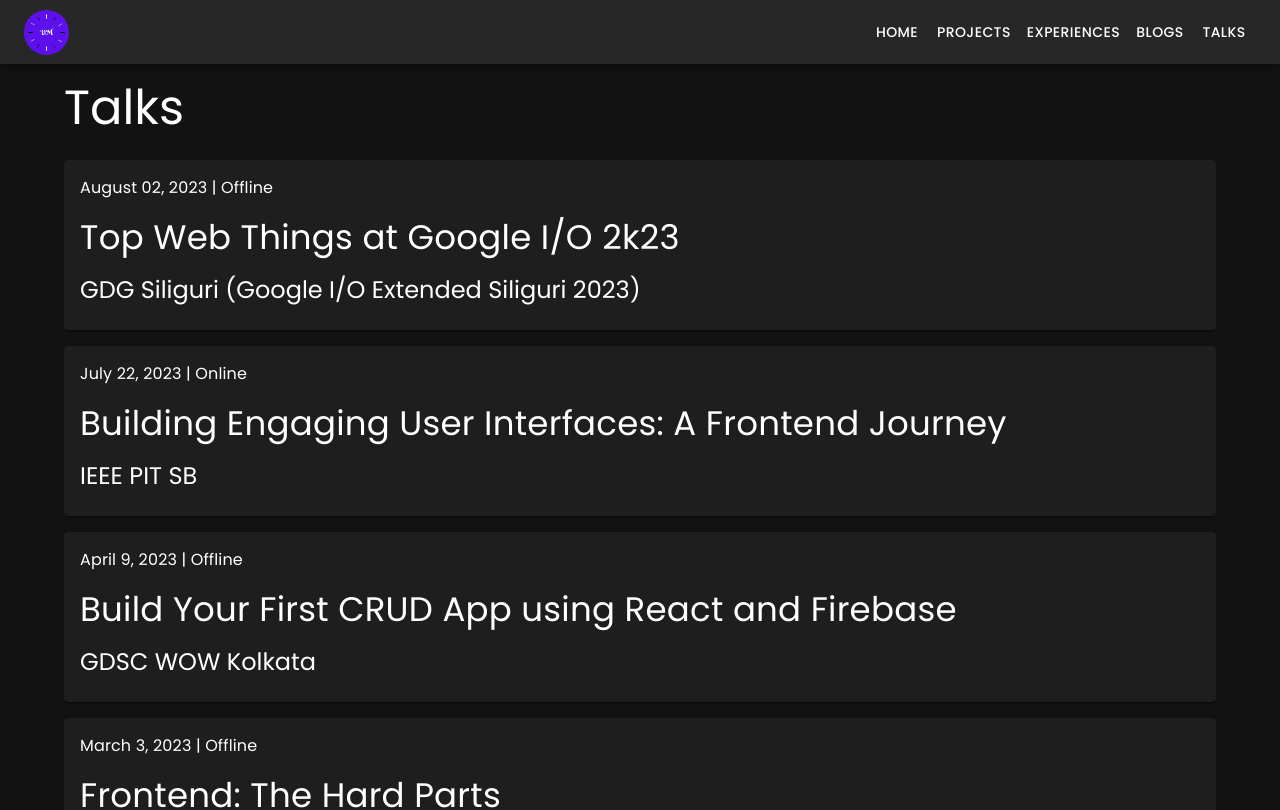
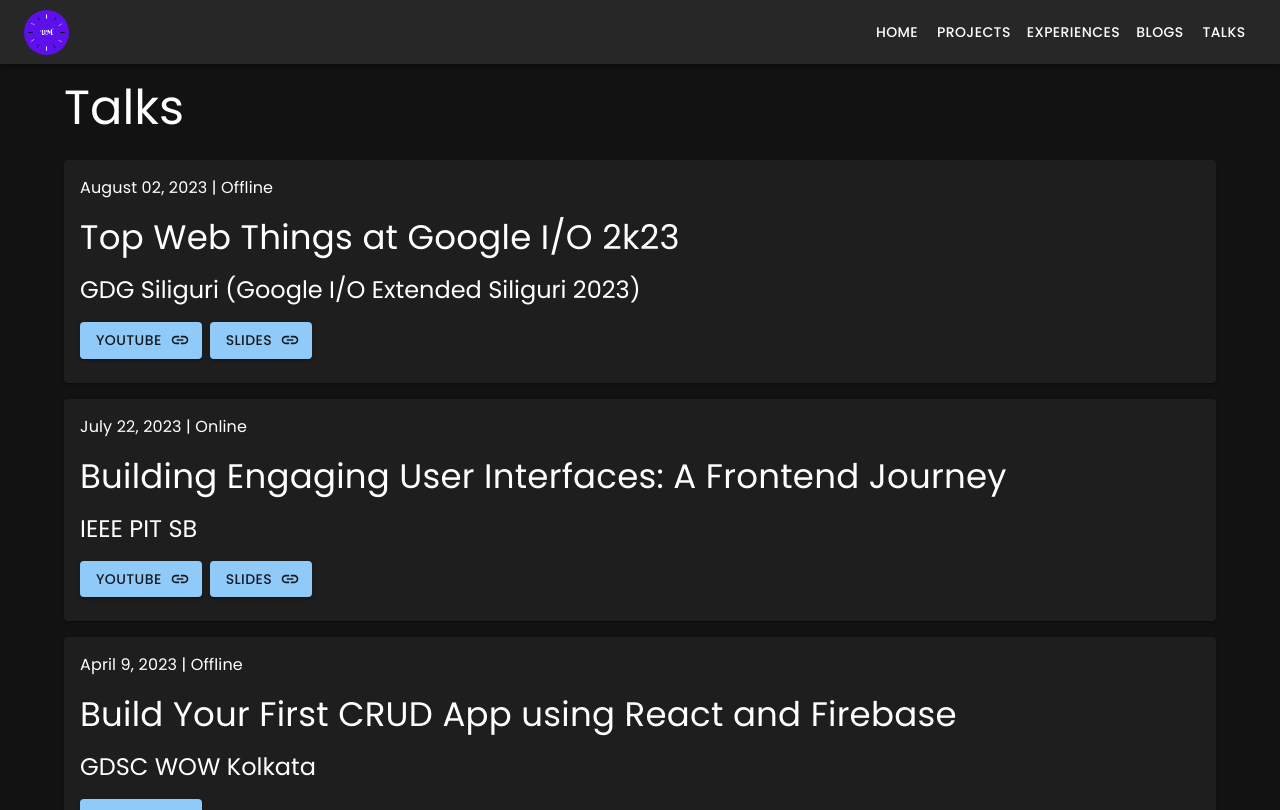
Before and after one commit to debajit13/portfolio, a React (Create React App) app: page /talks in a window 1280 px wide. Shown: the top 810 px of the page. Built offline with nearby package versions, Linux system fonts and the light colour scheme.

Commit message:
Add Link for Slides and Youtube in Talks section #91

```diff
--- a/src/components/talks/TalkCard.tsx
+++ b/src/components/talks/TalkCard.tsx
@@ -1,11 +1,14 @@
-import { Card, CardContent, Typography } from '@mui/material';
+import { Box, Button, Card, CardContent, Typography } from '@mui/material';
+import { Link } from '@mui/icons-material';
 
 const TalkCard: React.FC<{
   date: string;
   type: string;
   title: string;
   organiser: string;
-}> = ({ date, type, title, organiser }) => {
+  youtubeLink?: string;
+  slidesLink?: string;
+}> = ({ date, type, title, organiser, youtubeLink, slidesLink }) => {
   return (
     <Card className='mb-3'>
       <CardContent>
@@ -18,6 +21,33 @@
         <Typography variant='h5' component='h3' className='mt-3'>
           {organiser}
         </Typography>
+        {(youtubeLink || slidesLink) && (
+          <Box marginTop={2}>
+            {youtubeLink && (
+              <Button
+                endIcon={<Link />}
+                variant='contained'
+                href={youtubeLink}
+                target='_blank'
+              >
+                Youtube
+              </Button>
+            )}
+            {slidesLink && (
+              <Button
+                endIcon={<Link />}
+                variant='contained'
+                href={slidesLink}
+                target='_blank'
+                sx={{
+                  ml: youtubeLink ? 1 : 0,
+                }}
+              >
+                Slides
+              </Button>
+            )}
+          </Box>
+        )}
       </CardContent>
     </Card>
   );
--- a/src/constants/constant.tsx
+++ b/src/constants/constant.tsx
@@ -135,42 +135,58 @@
     date: 'August 02, 2023',
     organiser: 'GDG Siliguri (Google I/O Extended Siliguri 2023)',
     type: 'Offline',
+    youtubeLink: 'https://youtu.be/ovSLa2AWScA',
+    slidesLink:
+      'https://github.com/debajit13/tech-session-resources/blob/main/Google%20IO%202023%20Web%20Updates.pdf',
   },
   {
     title: 'Building Engaging User Interfaces: A Frontend Journey',
     date: 'July 22, 2023',
     organiser: 'IEEE PIT SB',
     type: 'Online',
+    youtubeLink: 'https://youtu.be/TI5JotKsfAc',
+    slidesLink:
+      'https://github.com/debajit13/tech-session-resources/blob/main/Building%20Engaging%20User%20Interfaces%20A%20Frontend%20Journey%20PPT.pdf',
   },
   {
     title: 'Build Your First CRUD App using React and Firebase',
     date: 'April 9, 2023',
     organiser: 'GDSC WOW Kolkata',
     type: 'Offline',
+    youtubeLink: 'https://youtu.be/bfv-pJA-YNw',
   },
   {
     title: 'Frontend: The Hard Parts',
     date: 'March 3, 2023',
     organiser: 'GDSC SIT',
     type: 'Offline',
+    slidesLink:
+      'https://github.com/debajit13/tech-session-resources/blob/main/Frontend%20Hard%20Parts.pdf',
   },
   {
     title: 'Take Your First Steps with VueJS',
     date: 'September 10, 2022',
     organiser: 'Frontenddays Siliguri',
     type: 'Offline',
+    slidesLink:
+      'https://github.com/debajit13/tech-session-resources/blob/main/Take%20Your%20First%20Steps%20With%20VueJS.pdf',
   },
   {
     title: 'Intro to ReactJS (Frontend Marathon)',
     date: 'June 6, 2021',
     organiser: 'Codecademy',
     type: 'Offline',
+    youtubeLink: 'https://youtu.be/eJjrkygLwew',
+    slidesLink:
+      'https://github.com/debajit13/tech-session-resources/blob/main/Intro%20To%20ReactJS.pdf',
   },
   {
     title: 'Demystifying The Frontend Development ',
     date: 'August 13, 2022',
     organiser: 'GDG Siliguri',
     type: 'Offline',
+    slidesLink:
+      'https://github.com/debajit13/tech-session-resources/blob/main/Demystifying%20Frontend%20Development.pdf',
   },
   {
     title: 'All About Frontend',
@@ -183,12 +199,15 @@
     date: 'January 12, 2022',
     organiser: 'GDG Bhopal X NEXTJS Developer Community India',
     type: 'Online',
+    youtubeLink: 'https://www.youtube.com/live/tkm9fR3G5TI?feature=share',
   },
   {
     title: 'Boost Your Career in Frontend Development ',
     date: 'March 24, 2023',
     organiser: 'Techne Association',
     type: 'Offline',
+    slidesLink:
+      'https://github.com/debajit13/tech-session-resources/blob/main/Boost%20your%20Career%20in%20Frontend%20Development%20PPT.pdf',
   },
   {
     title: 'How to become a Job Ready Frontend Developer',
@@ -201,18 +220,24 @@
     date: 'June 12, 2022',
     organiser: 'Azure DevDay Siliguri',
     type: 'Offline',
+    slidesLink:
+      'https://github.com/debajit13/tech-session-resources/blob/main/Azure%20Devday.pdf',
   },
   {
     title: 'Get Started with Git and GitHub',
     date: 'February 3, 2022',
     organiser: 'Microsoft Learn Student Ambassadors',
     type: 'Online',
+    slidesLink:
+      'https://github.com/debajit13/tech-session-resources/blob/main/All%20About%20Git%20and%20Github.pdf',
   },
   {
     title: 'Getting Started with Git and GitHub',
     date: 'November 18, 2019',
     organiser: 'Hack Club SIT',
     type: 'Offline',
+    slidesLink:
+      'https://github.com/debajit13/tech-session-resources/blob/main/All%20About%20Git%20and%20Github.pdf',
   },
   {
     title: 'Hack the Best: Hacktoberfest',
--- a/src/pages/Talks.tsx
+++ b/src/pages/Talks.tsx
@@ -15,6 +15,8 @@
           date={talk.date}
           type={talk.type}
           organiser={talk.organiser}
+          youtubeLink={talk?.youtubeLink}
+          slidesLink={talk?.slidesLink}
         />
       ))}
     </div>
```
